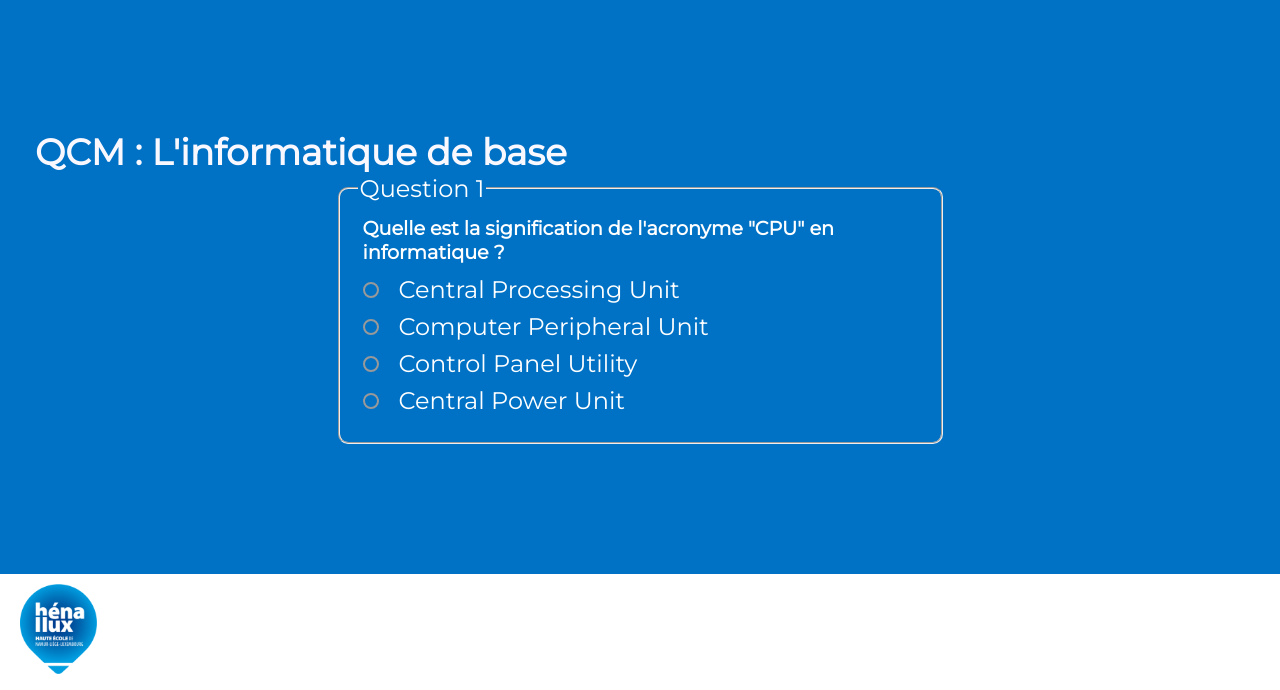
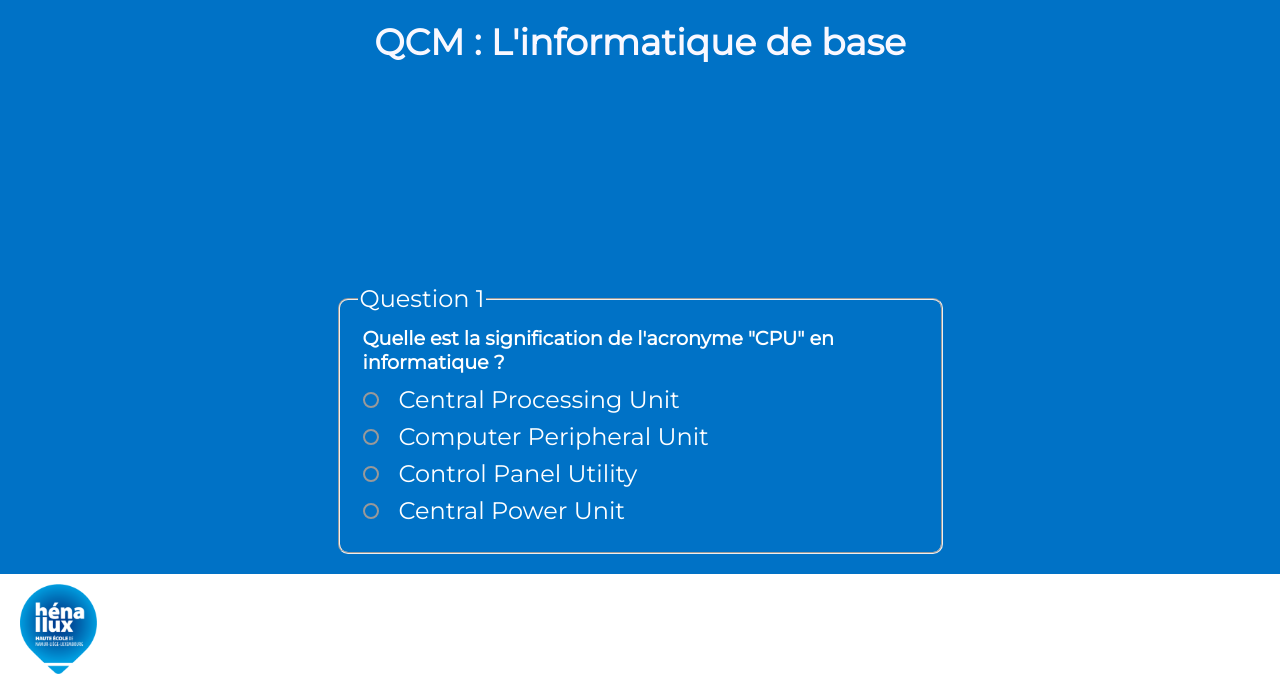
Before and after one commit to WH-Yoshi/QCM-front, a PHP site: page /qcm.php in a window 1280 px wide. Shown: the part 110-800 px from the top of the page. Run offline with PHP 8.4, Linux system fonts and the light colour scheme.

Commit message:
26-10-23

```diff
--- a/qcm.php
+++ b/qcm.php
@@ -24,8 +24,8 @@ session_start();
     </header>
     <main>
         <section class="qcm-exam">
+            <h2>QCM : L'informatique de base</h2>
             <article class="question-list">
-                <h2>QCM : L'informatique de base</h2>
                 <form id="form-qcm" method="post" action="./scripts/qcm.php">
                     <fieldset class="question-boxes">
                         <legend>Question 1</legend>
--- a/styles/style.css
+++ b/styles/style.css
@@ -30,6 +30,7 @@ h1 {
 
 h2 {
   color: #f9f8ff;
+  text-align: center;
 }
 
 header,
@@ -169,6 +170,16 @@ input[type='submit'] {
     margin: auto;
     color: white;
 }
+.qcm-exam {
+  display: flex;
+  flex-direction: column;
+  justify-content: space-between;
+  height: -webkit-fill-available;
+}
+.question-list {
+    display: flex;
+    flex-direction: column;
+}
 .qcm-exam h4 {
   margin-bottom: 10px;
   font-size: 0.8em;
```
